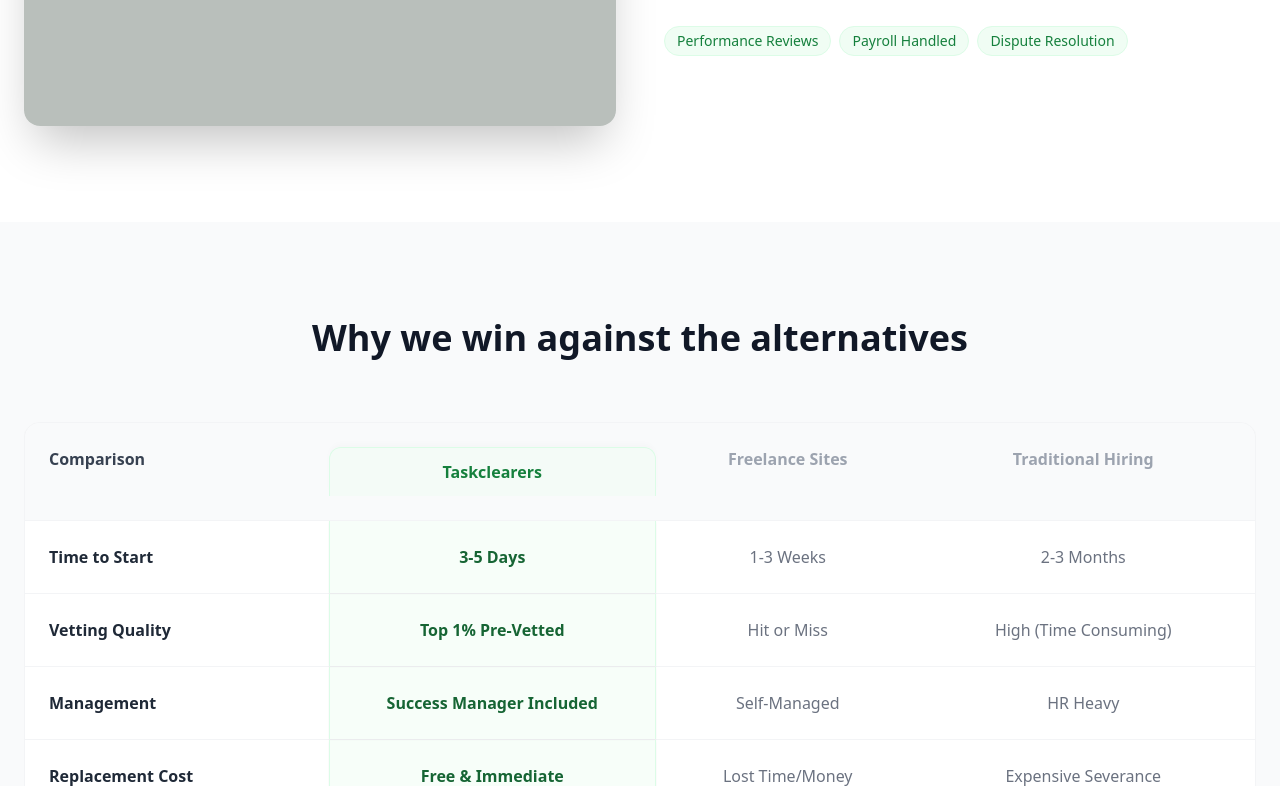
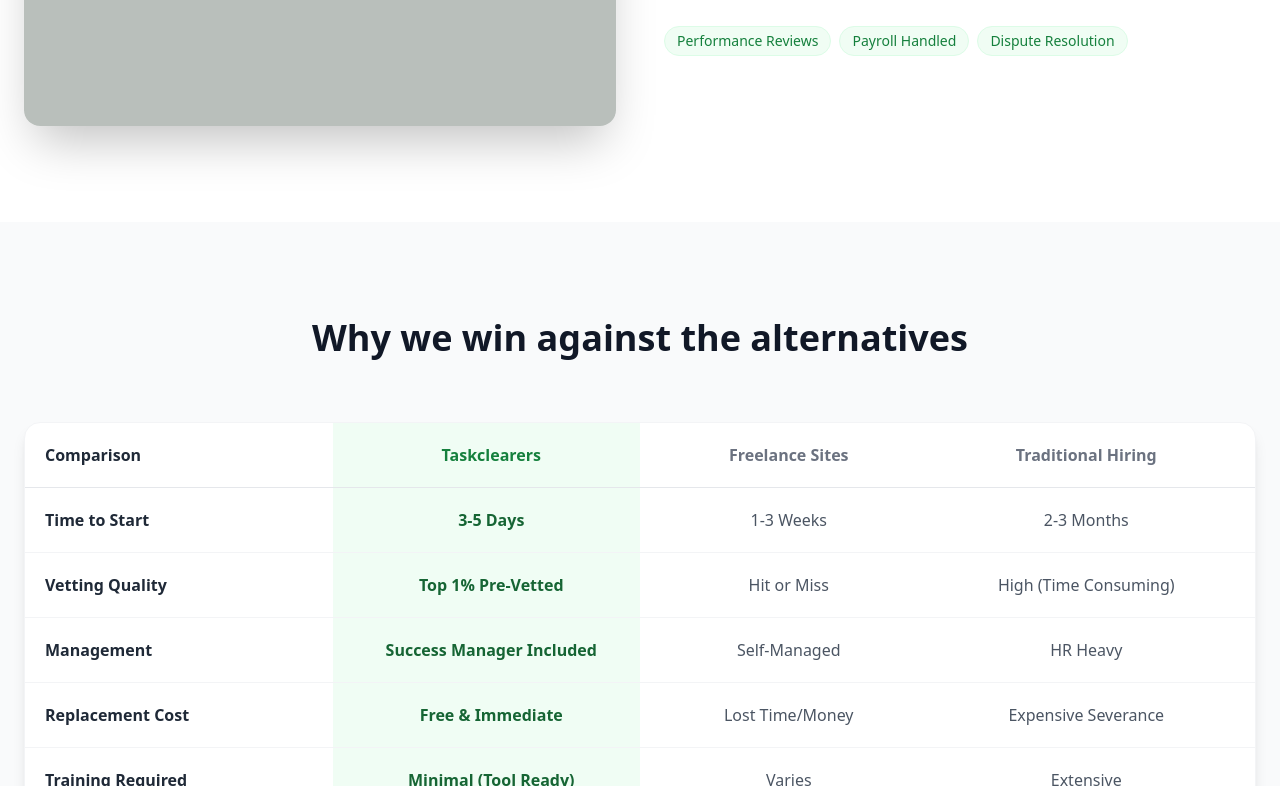
Before and after one commit to highlloyd/taskclearers-landing, a Next.js app: page / in a window 1280 px wide. Shown: the part 3448-4234 px from the top of the page. Built offline with nearby package versions, Linux system fonts and the light colour scheme.

Commit message:
update the bar

```diff
--- a/app/page.tsx
+++ b/app/page.tsx
@@ -223,7 +223,7 @@
                 icon: PhoneCall,
                 step: "01",
                 title: "Book a Discovery Call",
-                desc: "In a brief 15-minute chat, tell us about your bottlenecks and the tools you use."
+                desc: "In a brief 30-minute chat, tell us about your bottlenecks and the tools you use."
               },
               {
                 icon: UserCheck,
@@ -235,7 +235,7 @@
                 icon: Zap,
                 step: "03",
                 title: "Start Clearing Tasks",
-                desc: "Your new team member will join your Slack and begin working efficiently within 24 hours."
+                desc: "Your new team member will join your Slack and begin working efficiently within a week."
               }
             ].map((item, idx, arr) => (
               <div key={item.step} className="relative flex flex-col gap-6 rounded-3xl bg-white/90 p-8 shadow-lg shadow-gray-200/60 border border-white/70 backdrop-blur">
@@ -323,34 +323,39 @@
             <h2 className="text-3xl md:text-4xl font-bold mb-4">Why we win against the alternatives</h2>
           </div>
 
-          <div className="overflow-x-auto pb-4">
-            <div className="min-w-[700px] bg-white rounded-2xl shadow-sm border border-gray-100 overflow-hidden">
-              <div className="grid grid-cols-4 p-6 bg-gray-50 border-b border-gray-100 font-bold text-gray-700">
-                <div className="col-span-1">Comparison</div>
-                <div className="col-span-1 text-center text-green-700 bg-green-50/50 -mx-4 py-3 rounded-t-xl border-t border-x border-green-100 shadow-[0_-4px_6px_-1px_rgba(0,0,0,0.02)]">Taskclearers</div>
-                <div className="col-span-1 text-center text-gray-400">Freelance Sites</div>
-                <div className="col-span-1 text-center text-gray-400">Traditional Hiring</div>
+          <div className="mx-auto">
+            <div className="bg-white rounded-2xl shadow-lg border border-gray-100 overflow-hidden relative">
+              {/* Green Highlight Background */}
+              <div className="absolute top-0 left-1/4 w-1/4 h-full bg-green-50 z-0"></div>
+
+              <div className="relative z-10">
+                {/* Table Header */}
+                <div className="grid grid-cols-4 items-center p-5 bg-transparent border-b border-gray-200">
+                  <div className="font-bold text-gray-800">Comparison</div>
+                  <div className="text-center font-bold text-green-700">Taskclearers</div>
+                  <div className="text-center font-semibold text-gray-500">Freelance Sites</div>
+                  <div className="text-center font-semibold text-gray-500">Traditional Hiring</div>
                 </div>
 
+                {/* Table Body */}
                 {[
                   { feature: "Time to Start", us: "3-5 Days", them1: "1-3 Weeks", them2: "2-3 Months" },
                   { feature: "Vetting Quality", us: "Top 1% Pre-Vetted", them1: "Hit or Miss", them2: "High (Time Consuming)" },
                   { feature: "Management", us: "Success Manager Included", them1: "Self-Managed", them2: "HR Heavy" },
                   { feature: "Replacement Cost", us: "Free & Immediate", them1: "Lost Time/Money", them2: "Expensive Severance" },
                   { feature: "Training Required", us: "Minimal (Tool Ready)", them1: "Varies", them2: "Extensive" }
-              ].map((row, i) => (
-                <div key={i} className="grid grid-cols-4 p-6 border-b border-gray-100 hover:bg-gray-50 transition-colors items-center relative">
-                   <div className="col-span-1 font-semibold text-gray-800">{row.feature}</div>
-
-                   {/* Highlighted 'Our Company' Column */}
-                   <div className="col-span-1 text-center font-bold text-green-800 bg-green-50/50 py-4 -my-6 -mx-4 border-x border-green-100 flex items-center justify-center h-[calc(100%+3rem)] relative z-10 shadow-sm">
-                      {row.us}
-                   </div>
-
-                   <div className="col-span-1 text-center text-gray-500">{row.them1}</div>
-                   <div className="col-span-1 text-center text-gray-500">{row.them2}</div>
+                ].map((row, i, arr) => (
+                  <div
+                    key={i}
+                    className={`grid grid-cols-4 items-center p-5 transition-colors hover:bg-gray-50/50 ${i < arr.length - 1 ? 'border-b border-gray-100' : ''}`}
+                  >
+                    <div className="font-semibold text-gray-800">{row.feature}</div>
+                    <div className="text-center font-bold text-green-800">{row.us}</div>
+                    <div className="text-center text-gray-600">{row.them1}</div>
+                    <div className="text-center text-gray-600">{row.them2}</div>
                   </div>
                 ))}
+              </div>
             </div>
           </div>
         </div>
```
Lines whose indentation alone changed are shown as unchanged.
